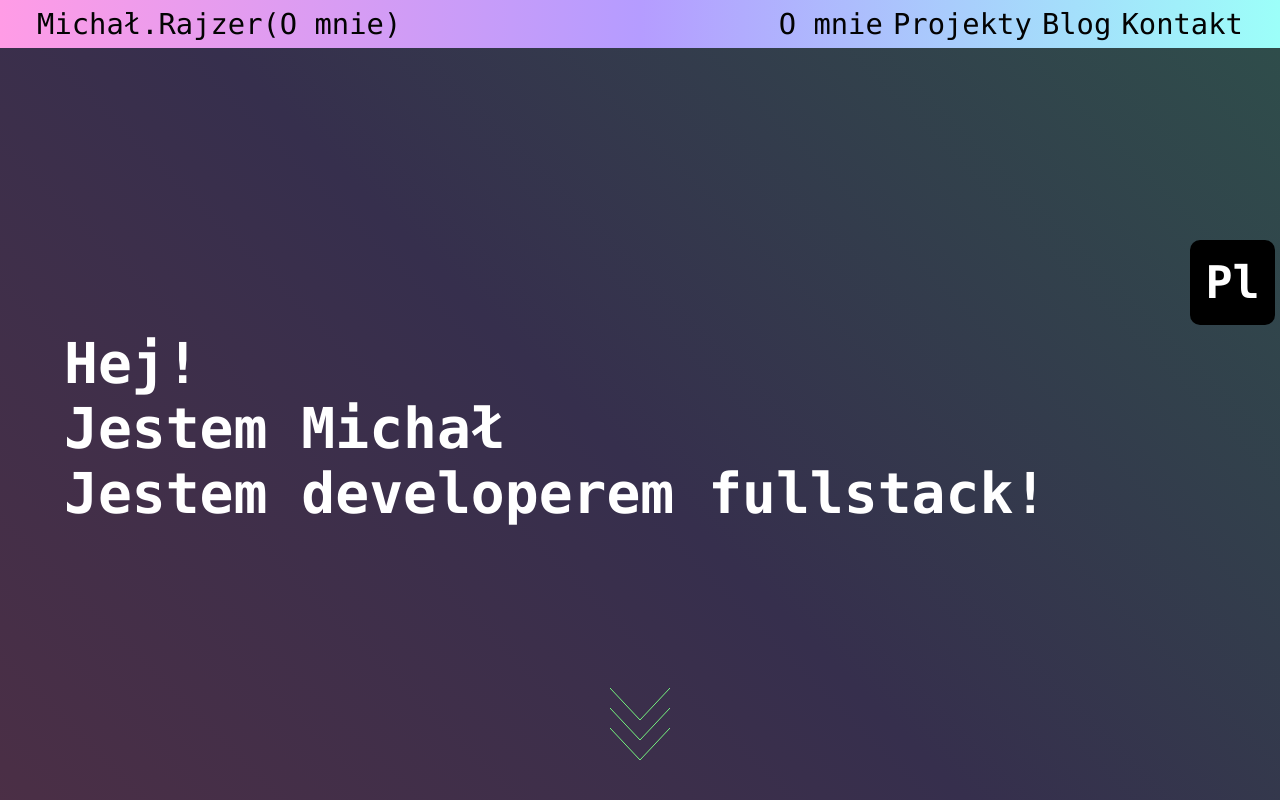
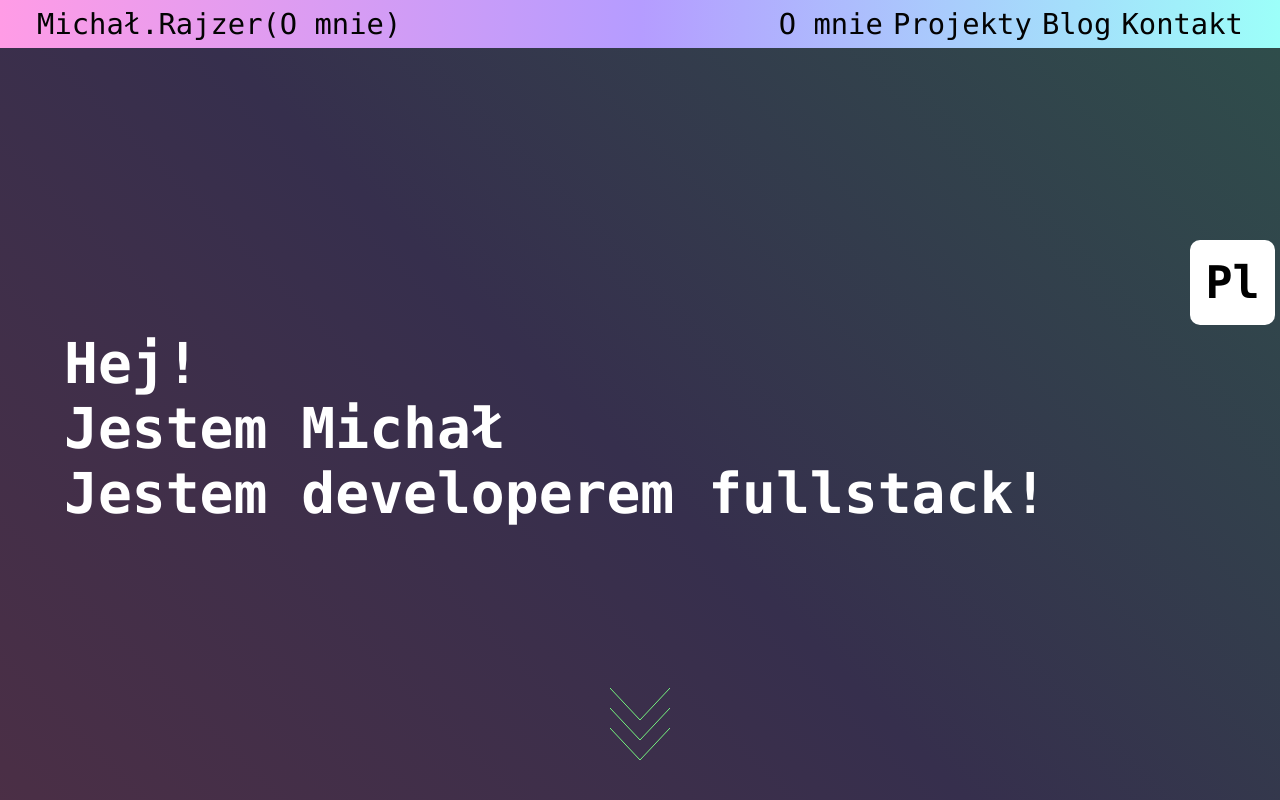
Before and after one commit to lrajzer/Personal-Site-Next, a Next.js app in the folder personal-site/: page /pl in a window 1280 px wide. Shown: the top 800 px of the page. Built offline with nearby package versions, Linux system fonts and the light colour scheme; what react-google-recaptcha-v3 would draw is missing.

Commit message:
Fixed visual bug and removed unused code

```diff
--- a/personal-site/styles/Layout.module.css
+++ b/personal-site/styles/Layout.module.css
@@ -42,6 +42,7 @@
   }
 
   .LangSwitch {
+    background-color: white;
     top: 30%;
     left: calc(100% - 90px);
     width: 85px;
@@ -49,6 +50,7 @@
   }
 
   .LangSwitch > h6 {
+    filter: invert();
     line-height: 85px;
     font-size: 45px;
   }
@@ -56,6 +58,7 @@
   .LangSwitch:hover {
     left: calc(100% - 505px);
     width: 500px;
+    filter: invert();
   }
 
   .LangSwitch:hover > span {
@@ -84,7 +87,6 @@
   }
 
   .LangSwitch > h6 {
-    isolation: isolate;
     filter: invert();
     line-height: 85px;
     font-size: 45px;
```
